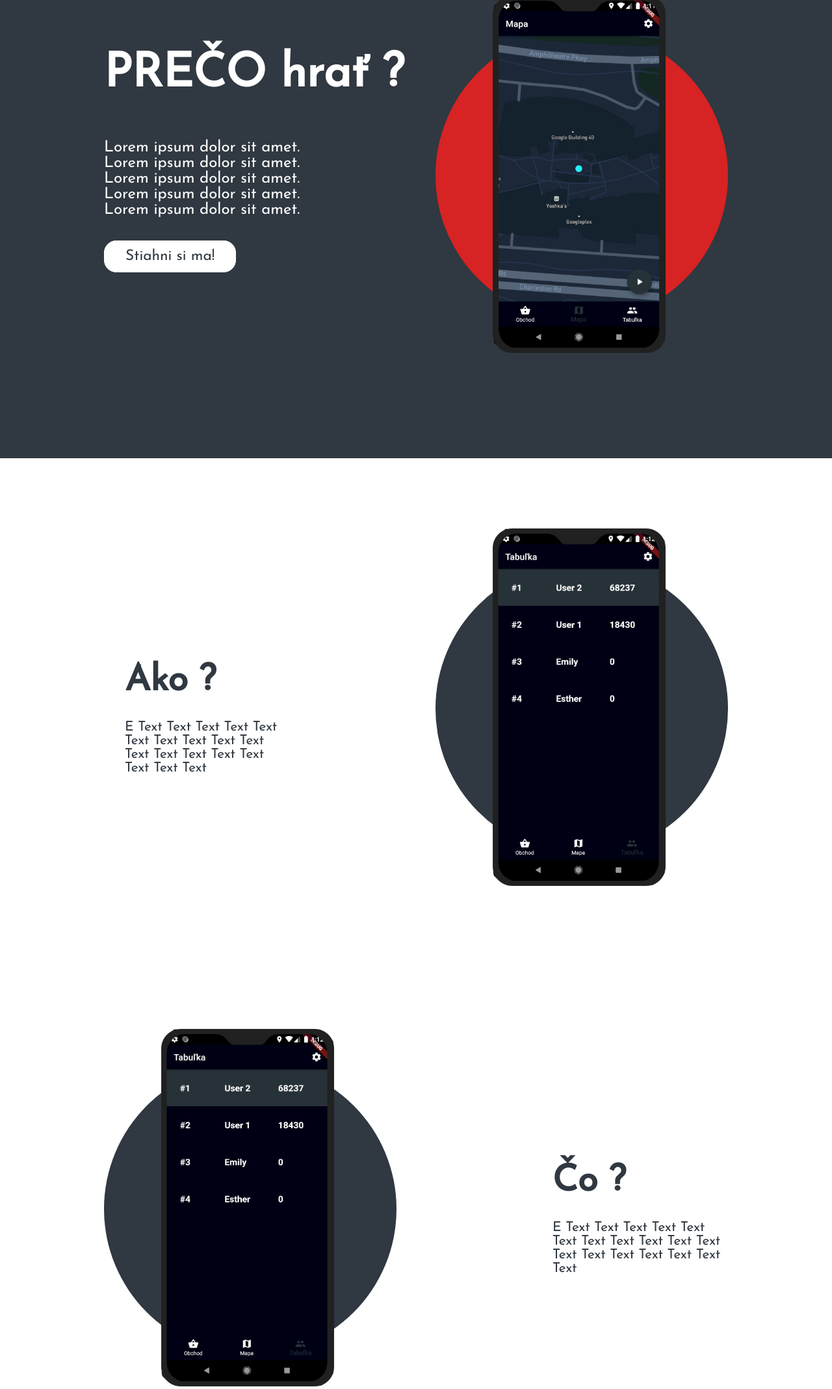
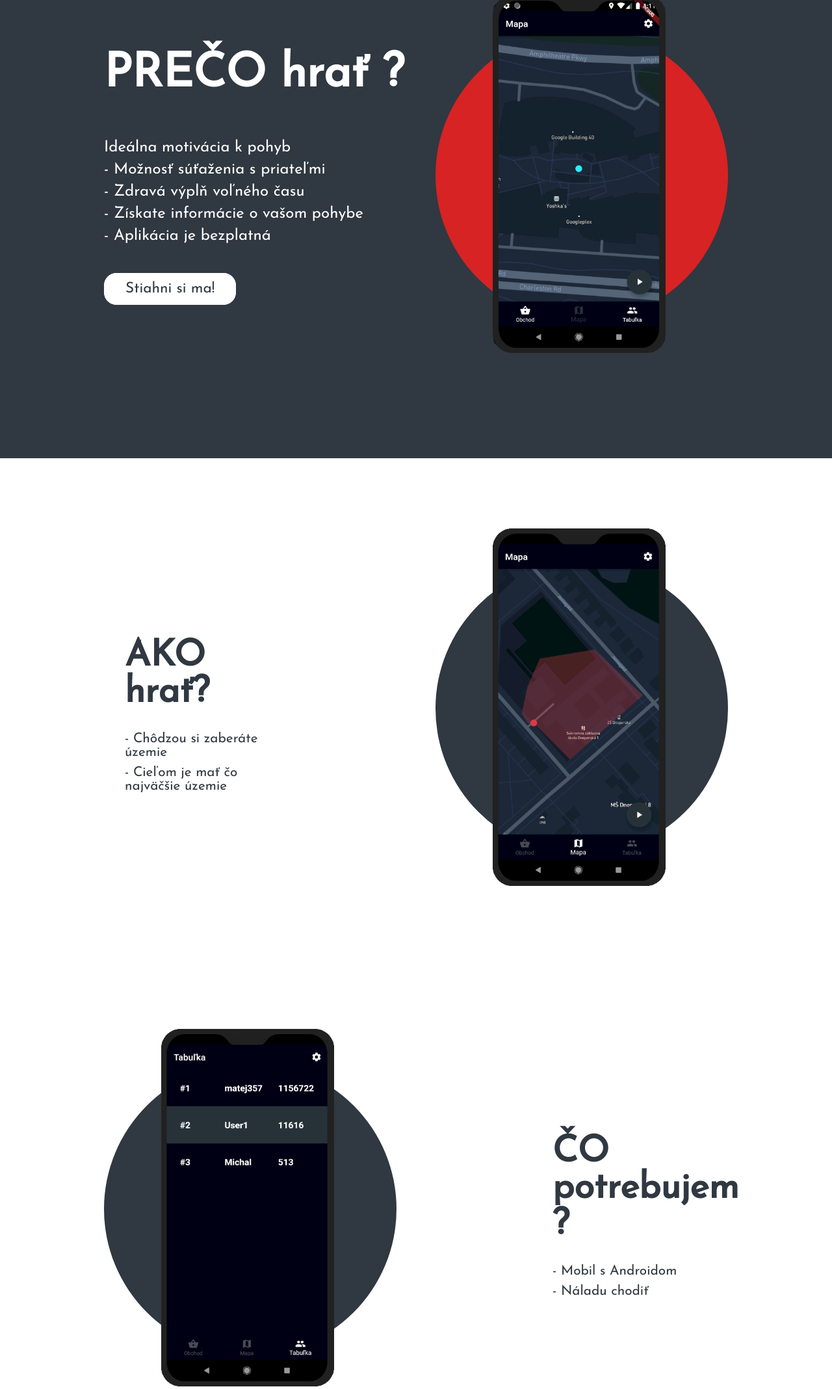
Before and after one commit to OndrejVarga/OndrejVarga.github.io, a plain HTML site: page index.html in a window 1280 px wide. Shown: the part 145-2282 px from the top of the page at 65% size. Drawn offline with Linux system fonts and the light colour scheme.

Commit message:
text rewrite

```diff
--- a/index.html
+++ b/index.html
@@ -1,5 +1,6 @@
 <!DOCTYPE html>
 <html lang="en">
+
 <head>
   <meta charset="UTF-8" />
   <meta name="viewport" content="width=device-width, initial-scale=1.0" />
@@ -7,17 +8,17 @@
 
   <!-- Fonts -->
   <link rel="preconnect" href="https://fonts.gstatic.com" />
-    <link
-      href="https://fonts.googleapis.com/css2?family=Josefin+Sans&display=swap"
-      rel="stylesheet"
-    />
+  <link href="https://fonts.googleapis.com/css2?family=Josefin+Sans&display=swap" rel="stylesheet" />
 
-    <title>FLL App</title>
+  <link rel="shortcut icon" type="image/jpg" href="res/android-logo.png"/>
+
+  <title>Junior App</title>
 </head>
+
 <body id="home">
   <header class="header">
     <nav class="header__nav container flex">
-        <a class="header__nav__logo" href="#">FLL aplikácia</a>
+      <a class="header__nav__logo" href="#">JUNIOR aplikácia</a>
 
       <div class="overlay"></div>
 
@@ -41,11 +42,13 @@
   <main class="main">
     <section class="main__text">
       <h1>PREČO hrať ?</h1>
-        <h3>Lorem ipsum dolor sit amet.</h3>
-        <h3>Lorem ipsum dolor sit amet.</h3>
-        <h3>Lorem ipsum dolor sit amet.</h3>
-        <h3>Lorem ipsum dolor sit amet.</h3>
-        <h3 class="last">Lorem ipsum dolor sit amet.</h3>
+
+      <h3>Ideálna motivácia k pohyb</h3>
+      <h3>- Možnosť súťaženia s priateľmi</h3>
+      <h3>- Zdravá výplň voľného času</h3>
+      <h3>- Získate informácie o vašom pohybe</h3>
+      <h3 class="last">- Aplikácia je bezplatná</h3>
+
       <a href="#kde" class="btn">Stiahni si ma!</a>
     </section>
     <section class="main__img">
@@ -58,62 +61,53 @@
   <section class="sections">
     <section id="ako" class="section slide-in">
       <section class="section__text">
-          <h1>Ako ?</h1>
-          <h3>
-            E Text Text Text Text Text Text Text Text Text Text Text Text Text
-            Text Text Text Text Text
-          </h3>
+        <h1>AKO hrať?</h1>
+        <h3> - Chôdzou si zaberáte územie</h3>
+        <h3> - Cieľom je mať čo najväčšie územie</h3>
       </section>
       <section class="section__img">
         <div class="circle">
-            <img src="res/table.PNG" alt="table" />
+          <img src="res/uzemie1.PNG" alt="table" />
         </div>
       </section>
     </section>
 
     <section id="co" class="section slide-in">
       <section class="section__text">
-          <h1>Čo ?</h1>
-          <h3>
-            E Text Text Text Text Text Text Text Text Text Text Text Text Text
-            Text Text Text Text Text
-          </h3>
+        <h1>ČO potrebujem ?</h1>
+        <h3>- Mobil s Androidom</h3>
+        <h3>- Náladu chodiť</h3>
       </section>
       <section class="section__img">
         <div class="circle">
-            <img src="res/table.PNG" alt="table" />
+          <img src="res/Tabulka.PNG" alt="table" />
         </div>
       </section>
     </section>
 
     <section id="preco" class="section slide-in">
       <section class="section__text">
-          <h1>Kde ?</h1>
+        <h1>KDE hrať ?</h1>
 
-          <h3>
-            E Text Text Text Text Text Text Text Text Text Text Text Text Text
-            Text Text Text Text Text
-          </h3>
+        <h3>- všade, kde je GPS signál</h3>
+        <h3>- a internetové pripojenie (v čase ukončenia chôdze)</h3>
       </section>
       <section class="section__img">
         <div class="circle">
-            <img src="res/table.PNG" alt="table" />
+          <img src="res/obchod.PNG" alt="table" />
         </div>
       </section>
     </section>
 
     <section id="kde" class="section slide-in">
       <section class="section__text">
-          <h1>Čo ?</h1>
-          <h3 class="last">
-            E Text Text Text Text Text Text Text Text Text Text Text Text Text
-            Text Text Text Text Text
-          </h3>
-          <a href="https://github.com/OndrejVarga/OndrejVarga.github.io/releases/latest/download/JuniorApp.apk" class="btn">Stiahnutie</a>
+        <h1>Posledný krok k ZÁBAVE!</h1>
+        <a href="https://github.com/OndrejVarga/OndrejVarga.github.io/releases/latest/download/JuniorApp.apk"
+          class="btn">Stiahnutie</a>
       </section>
       <section class="section__img">
         <div class="circle">
-            <img src="res/table.PNG" alt="table" />
+          <img src="res/vedlaseba.PNG" alt="table" />
         </div>
       </section>
     </section>
@@ -134,4 +128,5 @@
 
   <script src="js/index.js"></script>
 </body>
+
 </html>
--- a/scss/_globals.scss
+++ b/scss/_globals.scss
@@ -38,6 +38,10 @@ h3 {
   color: white;
 }
 
+h3{
+  padding-bottom: 10px;
+}
+
 .flex {
   display: flex;
   justify-content: space-between;
--- a/scss/components/_main.scss
+++ b/scss/components/_main.scss
@@ -24,6 +24,8 @@
     padding: 5rem 10rem;
   }
   &__text {
+
+
     @include desktops {
       text-align: start;
     }
```
Also changed, not shown: dist/main.css, res/Tabulka.PNG (added), res/android-logo.png (added), res/anotherMap.PNG (deleted), res/anotherShop.PNG (deleted), res/login.PNG (deleted), res/obchod.PNG (added), res/register.PNG (deleted), res/shop.PNG (deleted), res/table copy.PNG (deleted), res/table.PNG (deleted), res/uzemie1.PNG (added), res/vedlaseba.PNG (added). Lines whose indentation alone changed are shown as unchanged.
